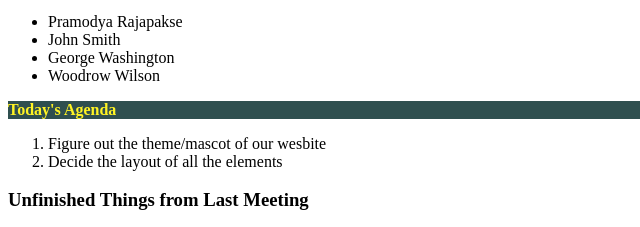
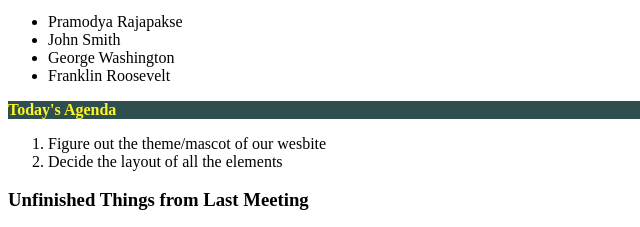
Before and after one commit to pramodya-rajapakse/sp23-cse110-lab3, a plain HTML site: page index.html in a window 1280 px wide. Shown: the part 223-450 px from the top of the page, 0-640 px from the left. Drawn offline with Linux system fonts and the light colour scheme.

Commit message:
changed attendance

```diff
--- a/index.html
+++ b/index.html
@@ -27,7 +27,7 @@
                 <li>Pramodya Rajapakse</li>
                 <li>John Smith</li>
                 <li>George Washington</li>
-                <li>Woodrow Wilson</li>
+                <li>Franklin Roosevelt</li>
             </ul>
             <p id="agenda"><b>Today's Agenda</b></p>
             <ol>
```
